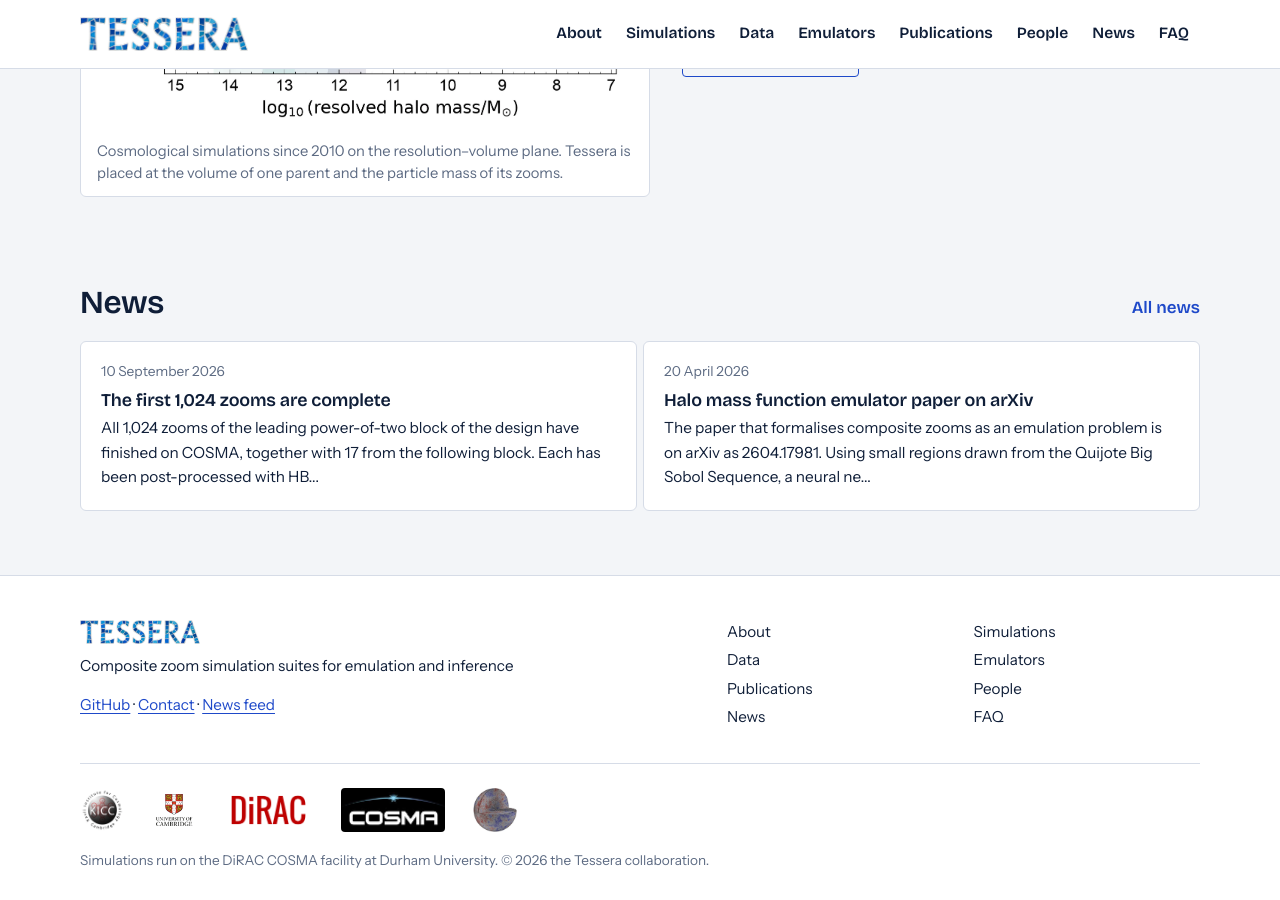
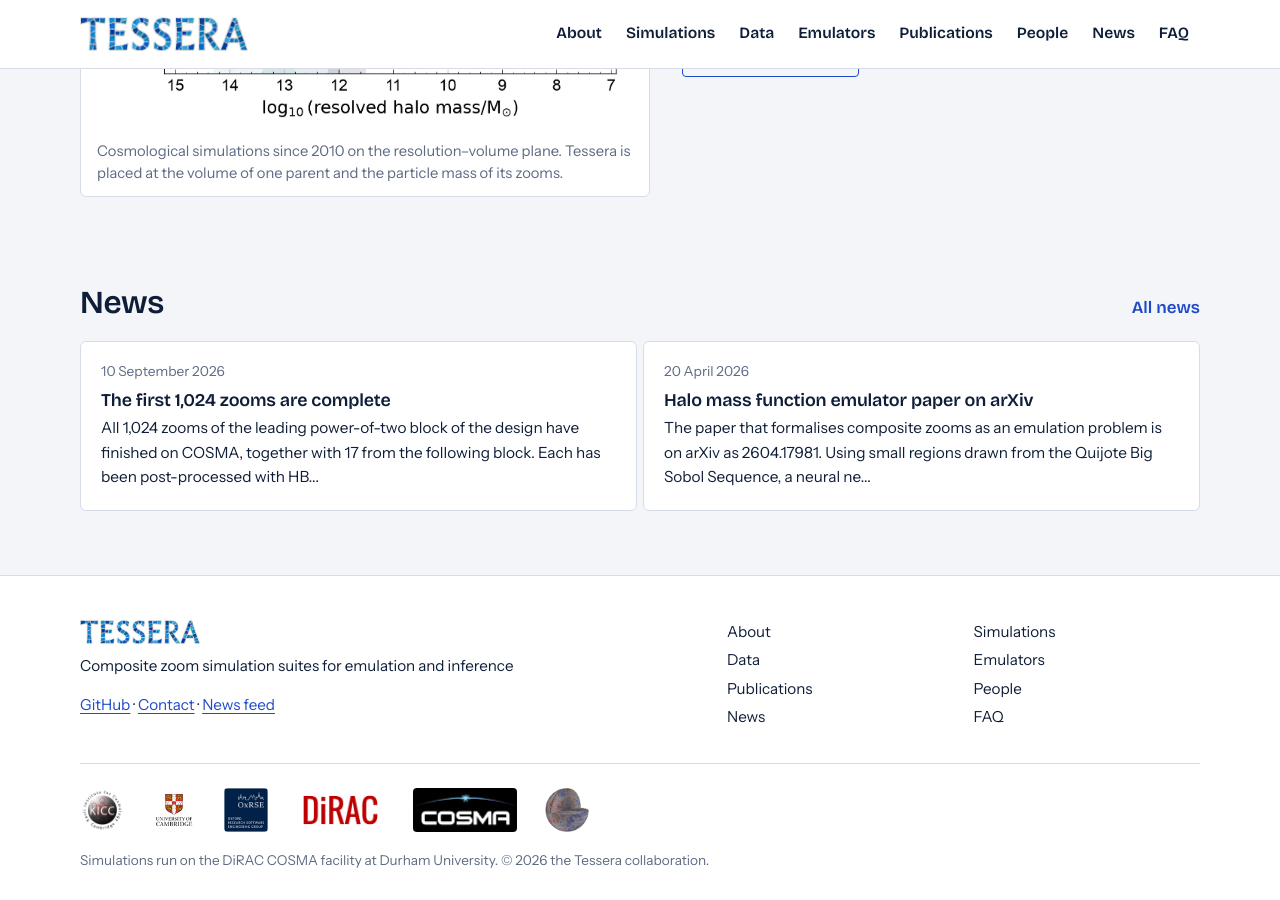
Before and after one commit to tessera-simulations/tessera-simulations.github.io, a Jekyll site: the page built from index.html, in a window 1280 px wide and 900 px high, scrolled down 2216 px. Built offline with Jekyll 4.4.1, drawn with Linux system fonts in a browser that asks for light colours.

Commit message:
Footer: add OxRSE logo after Cambridge

```diff
--- a/_includes/footer.html
+++ b/_includes/footer.html
@@ -13,6 +13,7 @@
     <div class="partners">
       <img src="{{ '/assets/img/logos/kicc.webp' | relative_url }}" alt="Kavli Institute for Cosmology, Cambridge" height="48">
       <img src="{{ '/assets/img/logos/cambridge.webp' | relative_url }}" alt="University of Cambridge" height="48">
+      <img src="{{ '/assets/img/logos/oxrse.webp' | relative_url }}" alt="Oxford Research Software Engineering Group" height="44" class="badge">
       <img src="{{ '/assets/img/logos/dirac.webp' | relative_url }}" alt="DiRAC" height="36">
       <img src="{{ '/assets/img/logos/cosma.jpg' | relative_url }}" alt="COSMA" height="44" class="badge">
       <img src="{{ '/assets/img/logos/ltu.webp' | relative_url }}" alt="Learning the Universe" height="44">
```
Also changed, not shown: assets/img/logos/oxrse.webp (added).
